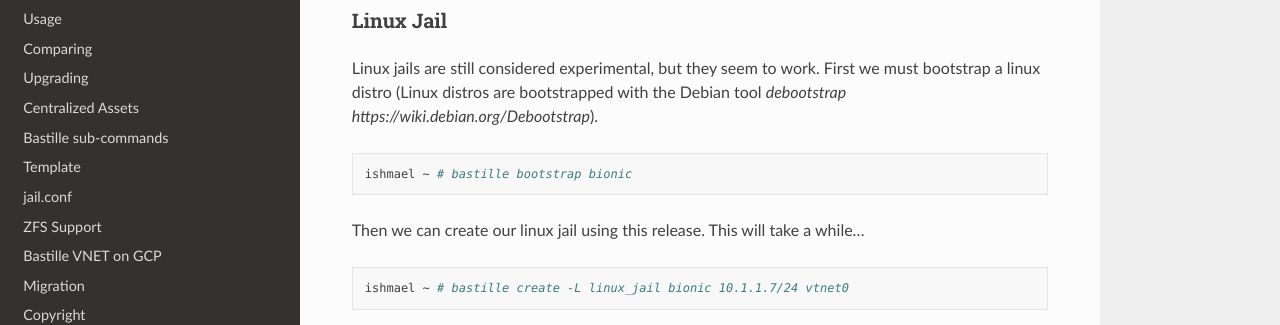
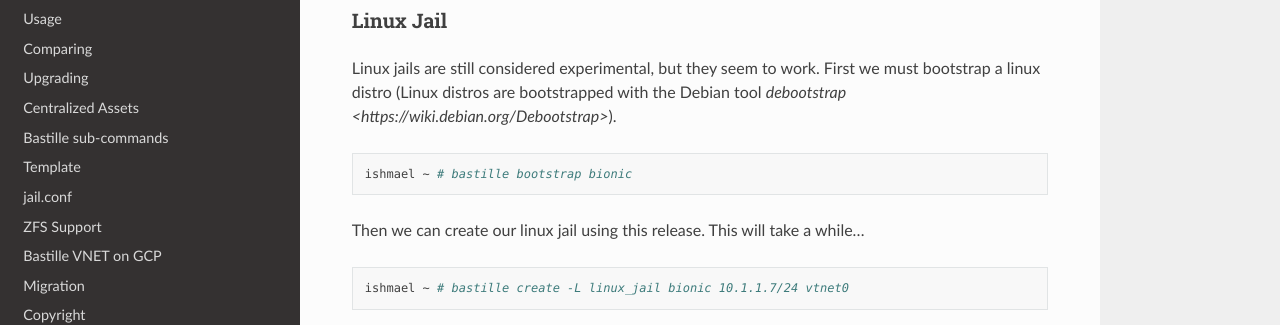
Before and after one commit to BastilleBSD/bastille, a Sphinx documentation site: the page built from docs/chapters/gettingstarted.rst, in a window 1280 px wide and 900 px high, scrolled down 1608 px. Shown: the part 401-726 px from the top of the window. Built offline with Sphinx 7.4.7 and the Read the Docs theme 3.1.0, drawn with Linux system fonts in a browser that asks for light colours.

Commit message:
Link format fixed

```diff
--- a/docs/chapters/gettingstarted.rst
+++ b/docs/chapters/gettingstarted.rst
@@ -103,7 +103,7 @@ Linux Jail
 ^^^^^^^^^^
 
 Linux jails are still considered experimental, but they seem to work. First we
-must bootstrap a linux distro (Linux distros are bootstrapped with the Debian tool `debootstrap https://wiki.debian.org/Debootstrap`).
+must bootstrap a linux distro (Linux distros are bootstrapped with the Debian tool `debootstrap <https://wiki.debian.org/Debootstrap>`).
 
 .. code-block:: shell
 
```
